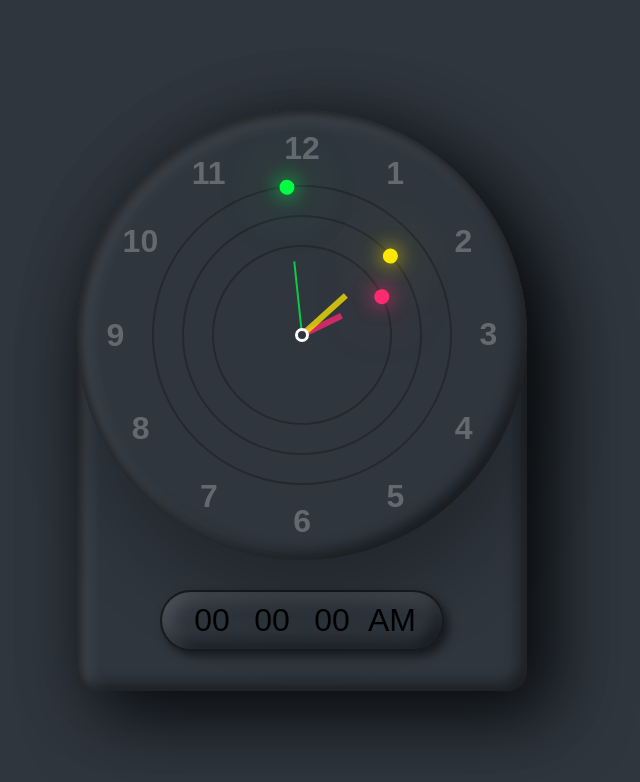
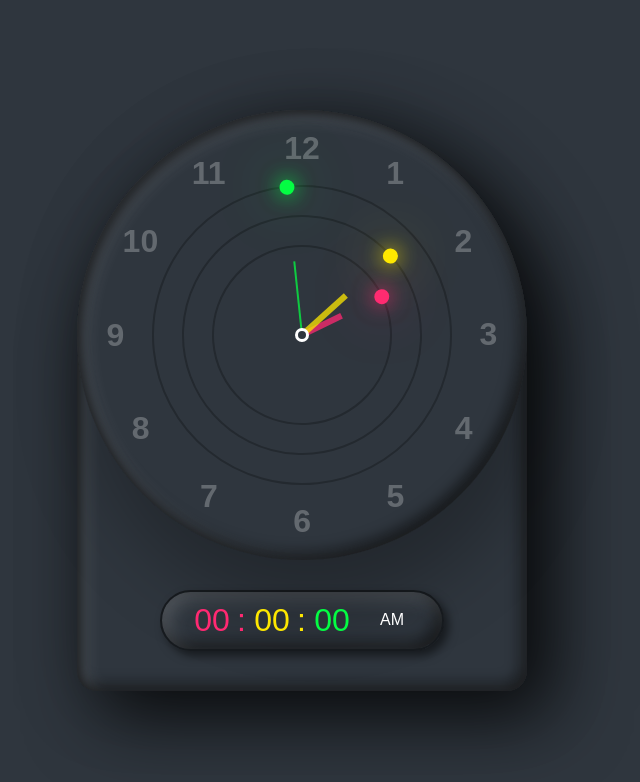
Before and after one commit to annmaryvinod/Clock, a plain HTML site: page index.html in a window 1280 px wide. Shown: the whole page, without its empty margins (338-978 px from the left). Drawn offline with Linux system fonts and the light colour scheme.

Commit message:
digital clock basics 2

```diff
--- a/index.html
+++ b/index.html
@@ -39,9 +39,9 @@
         <!-- Digital Clock -->
 
         <div id="time">
-            <div id="hour">00</div>
-            <div id="minutes">00</div>
-            <div id="seconds">00</div>
+            <div id="hour" style="--clr:#ff2972;">00</div>
+            <div id="minutes" style="--clr:#fee800;">00</div>
+            <div id="seconds" style="--clr:#04fc43;">00</div>
             <div id="ampm">AM</div>
 
 
--- a/style.css
+++ b/style.css
@@ -160,4 +160,41 @@
      width: 60px;
      text-align: center;
      font-weight: 500;
+     color: var(--clr);
  }
+
+
+
+ #time div:nth-child(1)::after,
+ #time div:nth-child(2)::after {
+     content: ':';
+     position: absolute;
+     right: -4px;
+ }
+
+
+ #time div:last-child {
+
+    font-size: 0.5em;
+    display: flex;
+    justify-content: center;
+    align-items: center;
+    color: #fff;
+ }
+
+
+ #time div:nth-child(2)::after {
+     animation: animate 1s steps(1) infinite;
+ }
+
+ @keyframes animate {
+     0%
+     {
+         opacity: 1;
+     }
+
+     50%
+     {
+         opacity: 0;
+     }
+ }
```
